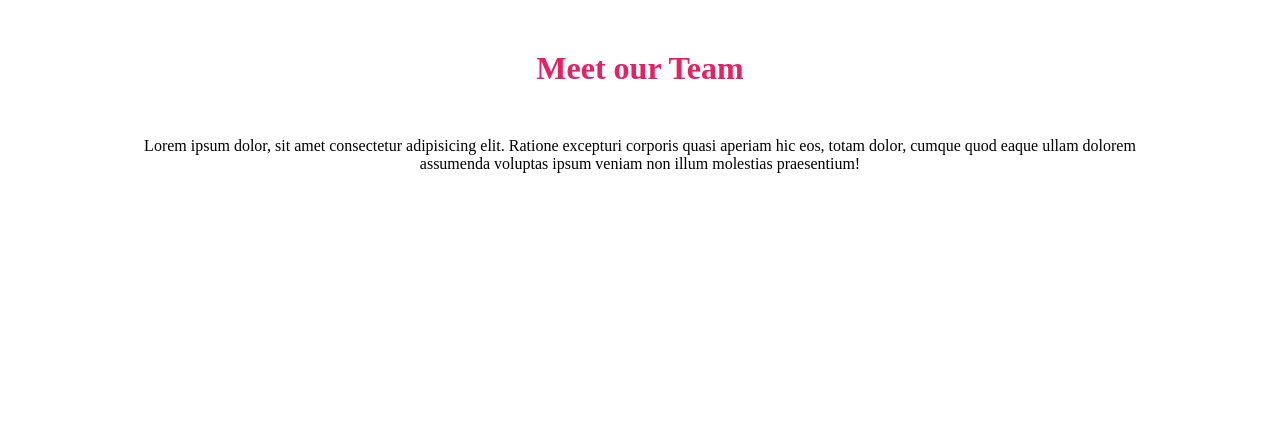
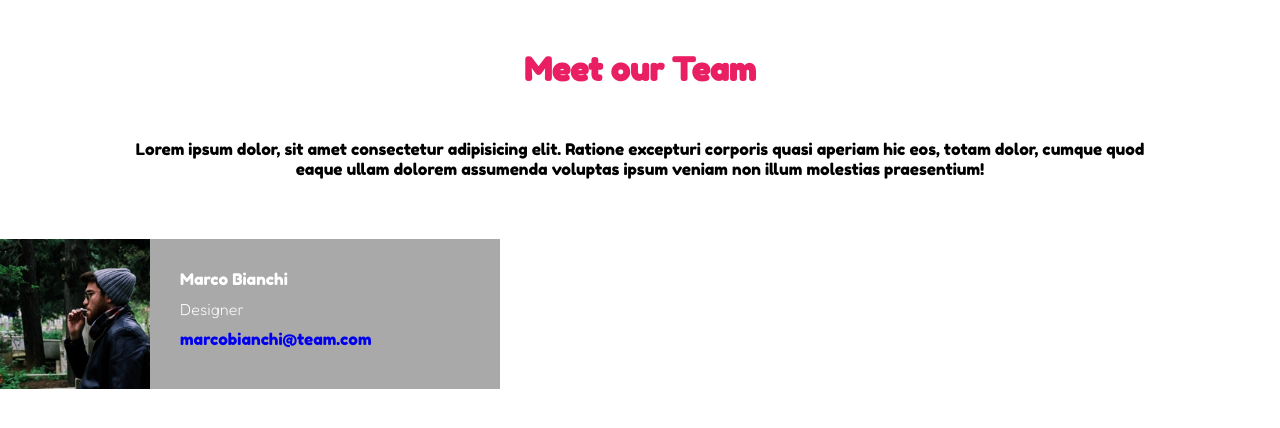
Before and after one commit to MarcoAgosta/html-css-float-cards, a plain HTML site: page index.html in a window 1280 px wide. Drawn offline with Linux system fonts and the light colour scheme.

Commit message:
Completato l'heade e fatta la prima targhetta

```diff
--- a/CSS/style.css
+++ b/CSS/style.css
@@ -17,13 +17,47 @@ header{
 
 #Titolo{
     color: #e91e63;
+    font-family: "Fredoka One";
 }
 
 header div{
     margin-top: 50px;
 }
 
-p{
+header p{
     margin-left: 10%;
     margin-right: 10%;
+    font-family: "Fredoka One";
 }
+
+main p{
+    display: inline-block;
+    font-family: "Fredoka One";
+    color: white;
+    width: 200px;
+    padding-left: 30px;
+    padding-top: 30px;
+}
+
+img{
+    display: inline-block;
+    float: left;
+    width: 150px;
+}
+
+main div{
+    background-color:darkgray;
+    width: 500px;
+    margin-top: 60px;
+}
+
+a{
+    text-decoration: none;
+}
+
+span{
+    font-family: "Fredoka";
+    display: inline-block;
+    margin-top: 10px;
+    margin-bottom: 10px;
+}
--- a/index.html
+++ b/index.html
@@ -2,6 +2,8 @@
 <html lang="it">
 <head>
     <link rel="stylesheet" href="CSS/style.css">
+    <link href="https://fonts.googleapis.com/css2?family=Fredoka+One&display=swap" rel="stylesheet">
+    <link href="https://fonts.googleapis.com/css2?family=Fredoka+One&family=Fredoka:wght@300&display=swap" rel="stylesheet">
     <meta charset="UTF-8">
     <meta http-equiv="X-UA-Compatible" content="IE=edge">
     <meta name="viewport" content="width=device-width, initial-scale=1.0">
@@ -19,7 +21,17 @@
     </header>
 
     <main>
-
+        <div class="clearfix">
+            <img src="img/male1.png" alt="Foto profilo">
+            <p>Marco Bianchi
+                <br>
+                <span>
+                Designer
+                </span>
+                <br>
+                <a href="#">marcobianchi@team.com</a>
+            </p>
+        </div>
     </main>
 
     <footer>
```
